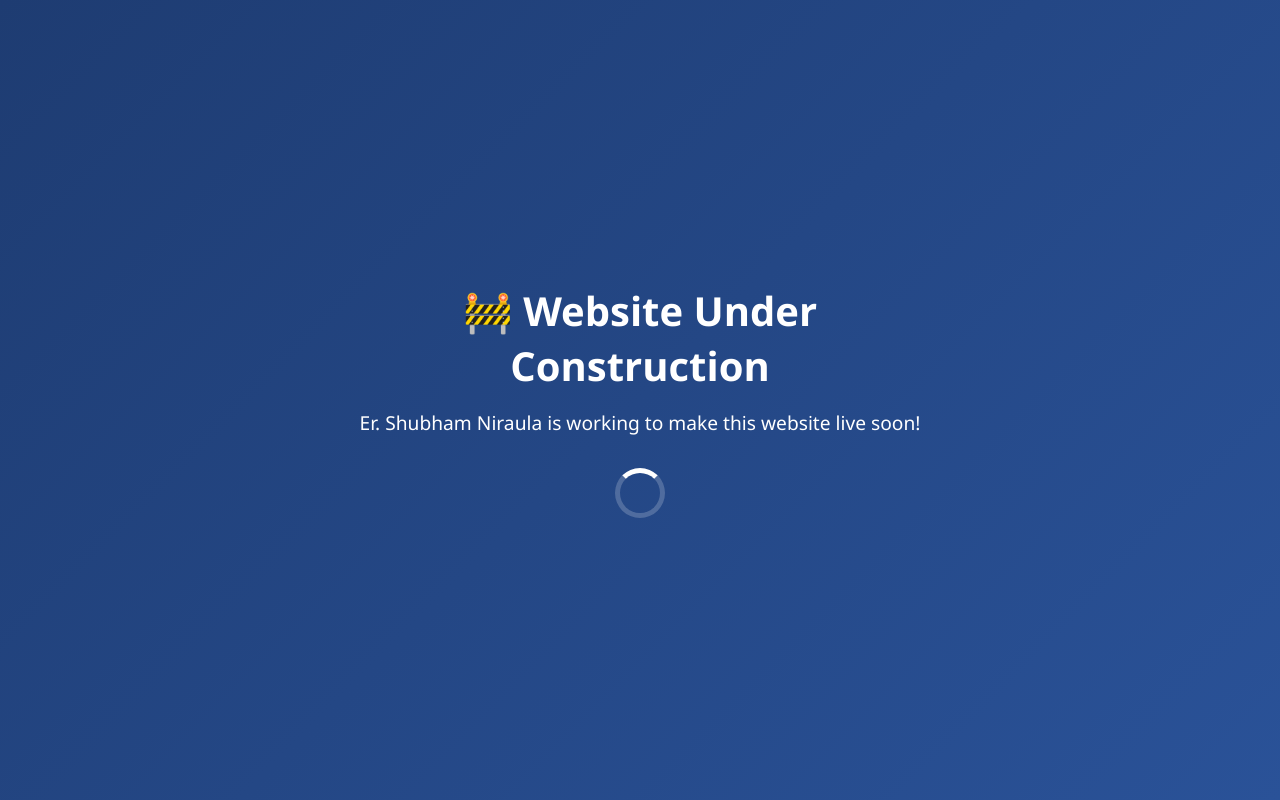
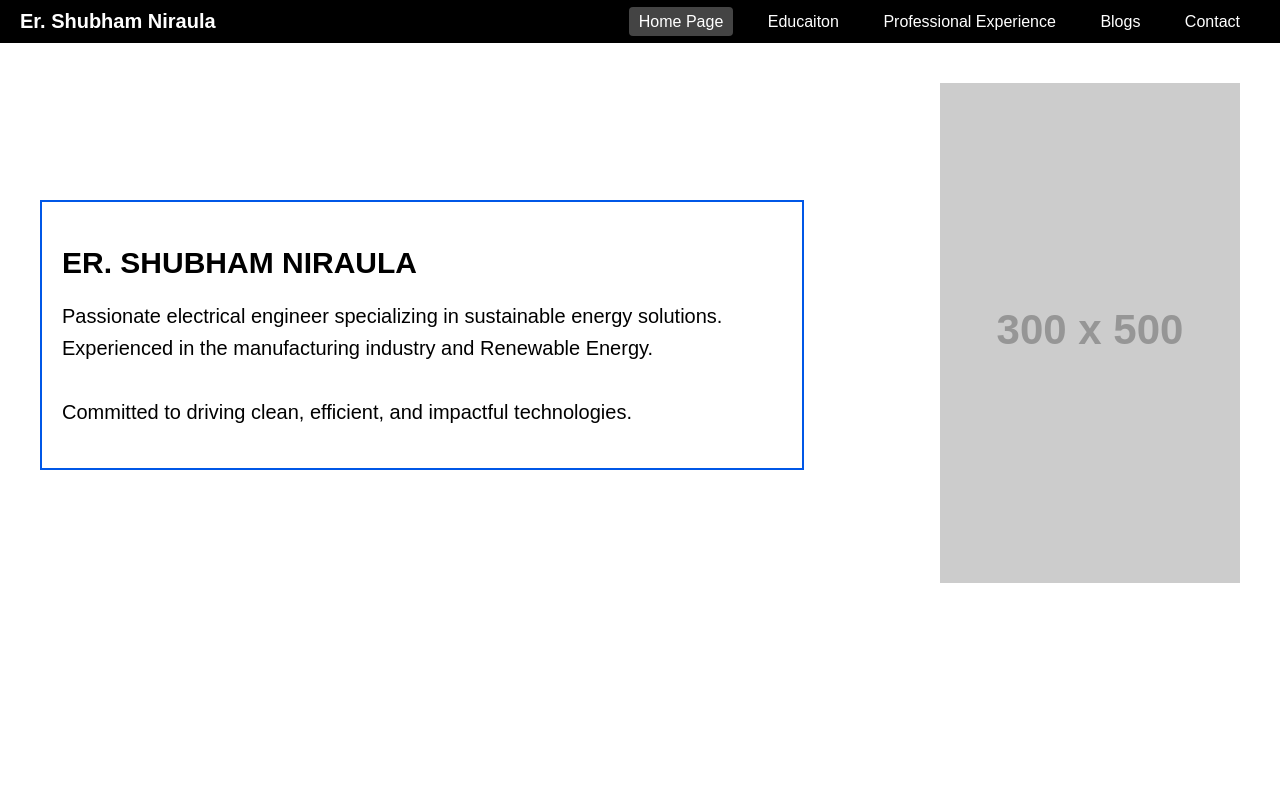
Before and after one commit to ShubhamNiraula/SN-Portfolio-Website, a plain HTML site: page index.html in a window 1280 px wide. Drawn offline with Linux system fonts and the light colour scheme; placeholder pictures from the web are drawn by us.

Commit message:
index.html

```diff
--- a/index.html
+++ b/index.html
@@ -2,56 +2,118 @@
 <html lang="en">
 <head>
   <meta charset="UTF-8" />
-  <meta name="viewport" content="width=device-width, initial-scale=1.0"/>
-  <title>Shubham Niraula</title>
+  <meta name="viewport" content="width=device-width, initial-scale=1.0" />
+  <title>Er. Shubham Niraula</title>
   <style>
-    * {
-      box-sizing: border-box;
+    body {
       margin: 0;
-      padding: 0;
+      font-family: Arial, sans-serif;
+      background-color: #fff;
+      color: #000;
     }
-    body {
-      font-family: 'Segoe UI', Tahoma, Geneva, Verdana, sans-serif;
-      background: linear-gradient(135deg, #1e3c72, #2a5298);
+    header {
+      background-color: #000;
       color: #fff;
-      height: 100vh;
+      padding: 10px 20px;
+      display: flex;
+      justify-content: space-between;
+      align-items: center;
+    }
+    header h1 {
+      margin: 0;
+      font-size: 20px;
+    }
+    nav a {
+      color: #fff;
+      margin: 0 10px;
+      text-decoration: none;
+      padding: 6px 10px;
+    }
+    nav a.active {
+      background-color: #444;
+      border-radius: 4px;
+    }
+    .container {
       display: flex;
       align-items: center;
-      justify-content: center;
+      justify-content: space-between;
+      padding: 40px;
+    }
+    .intro {
+      border: 2px solid #0057e7;
+      padding: 20px;
+      width: 60%;
+    }
+    .intro h2 {
+      font-size: 30px;
+      margin-bottom: 20px;
+    }
+    .intro p {
+      font-size: 20px;
+      line-height: 1.6;
+    }
+    .image-section img {
+      max-height: 500px;
+    }
+    .under-construction {
+      display: none;
       text-align: center;
-      padding: 20px;
-    }
-    .container {
-      max-width: 600px;
-    }
-    h1 {
-      font-size: 2.5rem;
-      margin-bottom: 1rem;
-    }
-    p {
-      font-size: 1.2rem;
-      margin-bottom: 2rem;
-    }
-    .loader {
-      border: 5px solid rgba(255, 255, 255, 0.2);
-      border-top: 5px solid #fff;
-      border-radius: 50%;
-      width: 50px;
-      height: 50px;
-      animation: spin 1s linear infinite;
-      margin: 0 auto;
-    }
-    @keyframes spin {
-      0% { transform: rotate(0deg); }
-      100% { transform: rotate(360deg); }
+      padding: 40px;
+      font-size: 22px;
+      font-weight: bold;
     }
   </style>
 </head>
 <body>
-  <div class="container">
-    <h1>🚧 Website Under Construction</h1>
-    <p>Er. Shubham Niraula is working to make this website live soon!</p>
-    <div class="loader"></div>
+  <header>
+    <h1>Er. Shubham Niraula</h1>
+    <nav>
+      <a href="#" class="active" onclick="showHome(event)">Home Page</a>
+      <a href="#" onclick="showMessage(event)">Educaiton</a>
+      <a href="#" onclick="showMessage(event)">Professional Experience</a>
+      <a href="#" onclick="showMessage(event)">Blogs</a>
+      <a href="#" onclick="showMessage(event)">Contact</a>
+    </nav>
+  </header>
+
+  <div class="container" id="home">
+    <div class="intro">
+      <h2>ER. SHUBHAM NIRAULA</h2>
+      <p>
+        Passionate electrical engineer specializing in sustainable energy solutions.
+        Experienced in the manufacturing industry and Renewable Energy.<br /><br />
+        Committed to driving clean, efficient, and impactful technologies.
+      </p>
+    </div>
+    <div class="image-section">
+      <img src="https://via.placeholder.com/300x500?text=Your+Photo+Here" alt="Shubham Niraula" />
+    </div>
   </div>
+
+  <div class="under-construction" id="message">
+    🚧 This section is under construction.<br />
+    Er. Shubham Niraula is working on it.
+  </div>
+
+  <script>
+    function showMessage(event) {
+      event.preventDefault();
+      document.getElementById('home').style.display = 'none';
+      document.getElementById('message').style.display = 'block';
+      setActive(event.target);
+    }
+
+    function showHome(event) {
+      event.preventDefault();
+      document.getElementById('home').style.display = 'flex';
+      document.getElementById('message').style.display = 'none';
+      setActive(event.target);
+    }
+
+    function setActive(element) {
+      document.querySelectorAll('nav a').forEach(a => a.classList.remove('active'));
+      element.classList.add('active');
+    }
+  </script>
 </body>
 </html>
```
